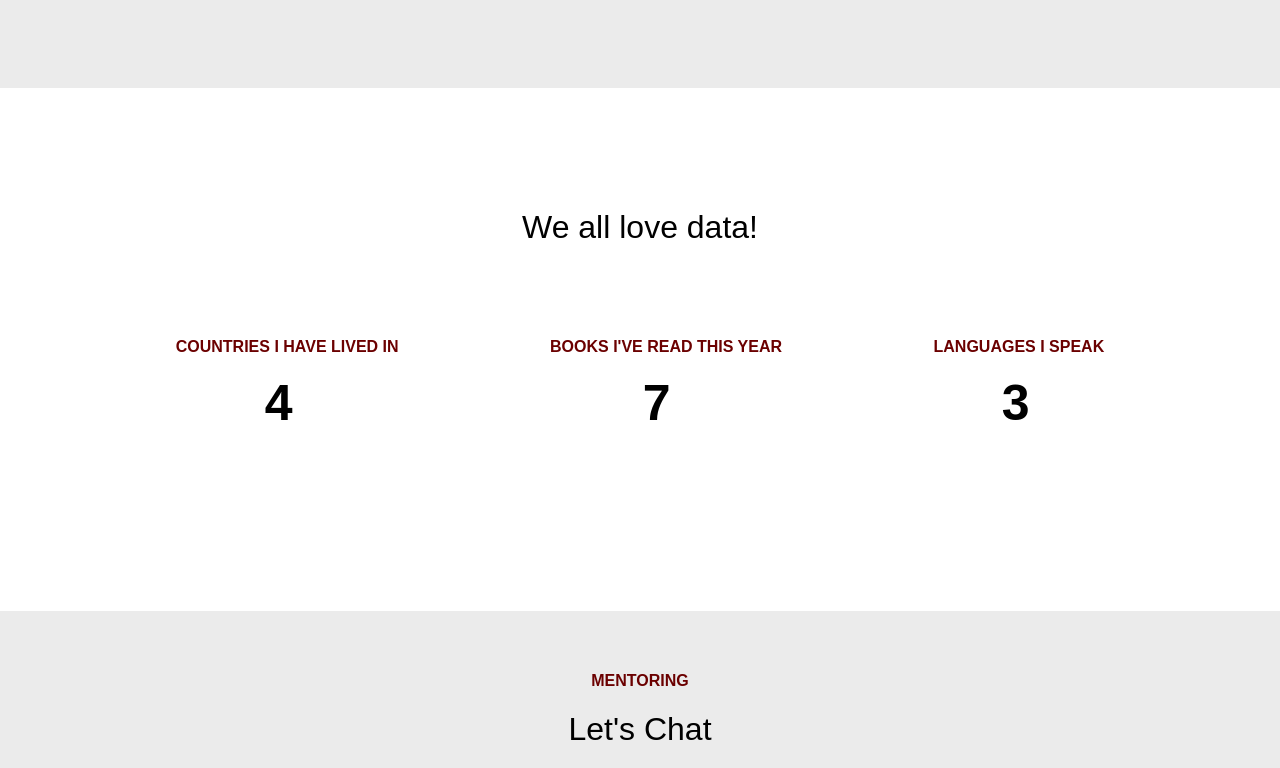
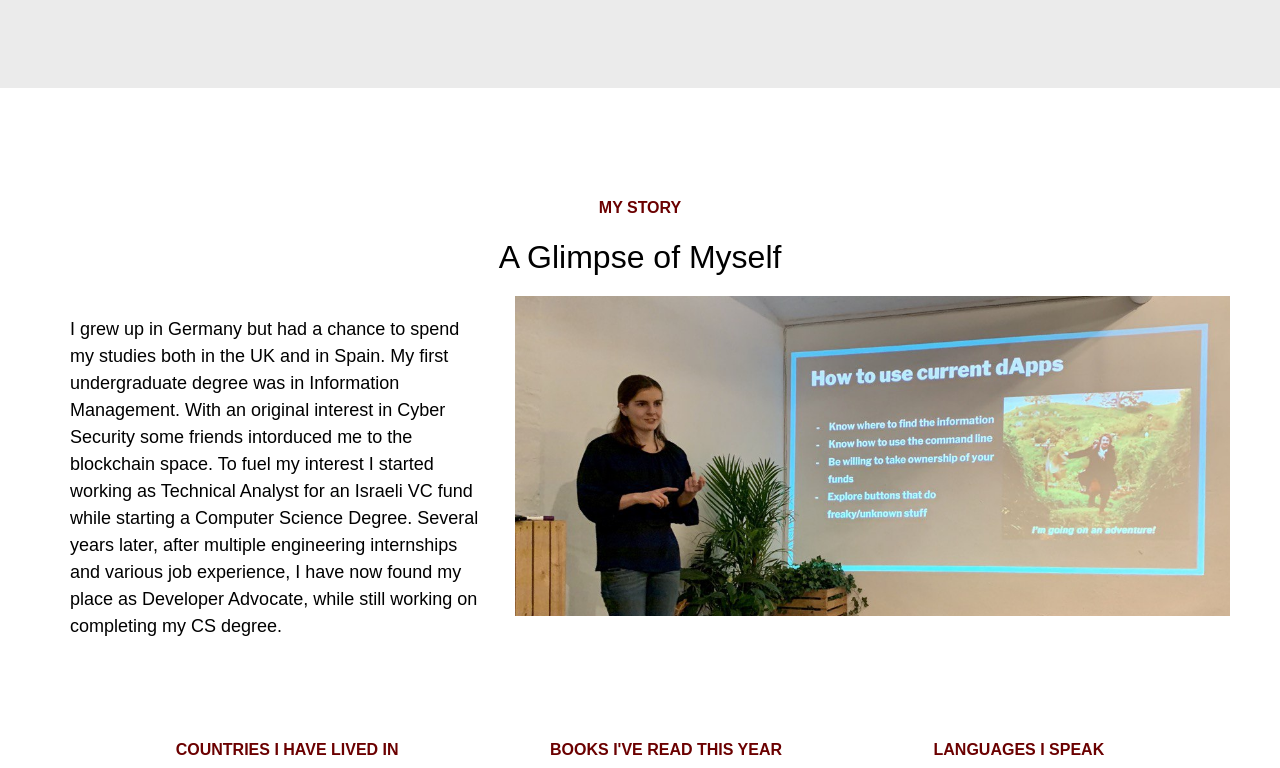
Before and after one commit to AnaisUrlichs/myWebsite, a React (Create React App) app: page /about in a window 1280 px wide. Shown: the part 440-1208 px from the top of the page. Built offline with nearby package versions, Linux system fonts and the light colour scheme.

Commit message:
Edit to About page

```diff
--- a/src/components/About.css
+++ b/src/components/About.css
@@ -34,10 +34,16 @@ a:hover {
   margin-bottom: 50px;
 }
 
-.statistics {
+.myStory {
   padding: 50px;
   margin-top: 50px;
-  margin-bottom: 50px;
+}
+
+#first-grid-container {
+}
+
+#presenting {
+  max-width: 715px;
 }
 
 .flex-container {
@@ -63,7 +69,8 @@ a:hover {
 .statistics h5,
 .confGallery h5,
 .mentoring h5,
-.foodGallery h5 {
+.foodGallery h5,
+.myStory h5 {
   font-size: 16px;
   margin: 10px auto;
   color: #6b0000;
@@ -77,7 +84,8 @@ a:hover {
 .confGallery h3,
 .mentoring h3,
 .foodGallery h3,
-.topImage h3 {
+.topImage h3,
+.myStory h3 {
   font-size: 32px;
   text-align: center;
   margin: 20px auto;
@@ -211,6 +219,7 @@ a:hover {
 #hobbies #reading:hover {
   background-image: url("./extras/image/general/reading.png");
   background-repeat: no-repeat;
+
 }
 
 #hobbies #reading:hover h5 {
--- a/src/components/About.jsx
+++ b/src/components/About.jsx
@@ -22,22 +22,43 @@ export default class About extends Component {
           <h3>You've made it this far! Welcome to my corner of the web!</h3>
         </div>
 
+        <div className="myStory">
+          <Fade bottom>
+              <h5>My Story</h5>
+              <h3>A Glimpse of Myself</h3>
+            <div className="gridContainer">
+              <div className="grid-item-left" id="first-grid-container">
+                <p>I grew up in Germany but had a chance to spend my studies both in the UK and in Spain.
+                  My first undergraduate degree was in Information Management. With an original interest in Cyber Security some friends intorduced me to the blockchain space.
+                  To fuel my interest I started working as Technical Analyst for an Israeli VC fund while starting a Computer Science Degree.
+                  Several years later, after multiple engineering internships and various job experience, I have now found my place as Developer Advocate,
+                  while still working on completing my CS degree.</p>
+              </div>
+              <div className="grid-item-photo">
+                <img
+                  id="presenting"
+                  src={require("./extras/image/general/presentation.png")}
+                />
+              </div>
+            </div>
+
             <div className="statistics">
-          <h3>We all love data!</h3>
               <div className="flex-container">
                 <div>
                   <h5>countries I have lived in</h5>
-              <CountUp end={5} duration={15} delay={2} className="counter" />
+                  <CountUp end={5} duration={10} delay={2} className="counter" />
                 </div>
                 <div>
                   <h5>Books I've read this year</h5>
-              <CountUp end={8} duration={15} delay={2} className="counter" />
+                  <CountUp end={8} duration={10} delay={2} className="counter" />
                 </div>
                 <div>
                   <h5>Languages I speak</h5>
-              <CountUp end={3} duration={15} delay={2} className="counter" />
+                  <CountUp end={3} duration={10} delay={2} className="counter" />
                 </div>
               </div>
+            </div>
+          </Fade>
         </div>
 
         <div className="mentoring">
--- a/src/components/Footer.jsx
+++ b/src/components/Footer.jsx
@@ -36,7 +36,7 @@ export default class CustomNavbar extends Component {
             </div>
             <div>
               <p>
-                <a href="https://medium.com/@urlichsanais" target="_blank">
+                <a href="https://anaisurlichs.ghost.io/" target="_blank">
                   Blog
                 </a>
               </p>
--- a/src/components/extras/experience.jsx
+++ b/src/components/extras/experience.jsx
@@ -37,7 +37,7 @@ const Experience = (props) => {
             <CardImg top width="100%" className="image" src={require("./image/general/eden_block.png")} alt="Card image cap" />
          </a>
         <CardBody>
-          <CardTitle>Head of Research</CardTitle>
+          <CardTitle>Technical Analyst</CardTitle>
           <CardSubtitle className="subtitle">Tasks</CardSubtitle>
           <CardText>Creating thematic and macro focused research reports for cryptoassets and blockchain technologies, collecting, synthesizing, and summarizing a wide range of content including articles, blog posts, and third-party research. </CardText>
         </CardBody>
@@ -47,7 +47,7 @@ const Experience = (props) => {
             <CardImg top width="100%" className="image" src={require("./image/general/near.png")} alt="Card image cap" />
         </a>
         <CardBody>
-          <CardTitle>Deverloper Advocate</CardTitle>
+          <CardTitle>Developer Advocate</CardTitle>
           <CardSubtitle className="subtitle">Tasks</CardSubtitle>
           <CardText>Bringing the tech closer to developers and users. This involves iterating on the documentation, writing user guides, and in general, making sure everyone has the tools and resources needed to get started.</CardText>
         </CardBody>
```
Also changed, not shown: package.json (+18 -18 lines), src/components/extras/image/general/presentation.png (added), 1 other file (tests, documents, lock files or other folders). Lines whose indentation alone changed are shown as unchanged.
